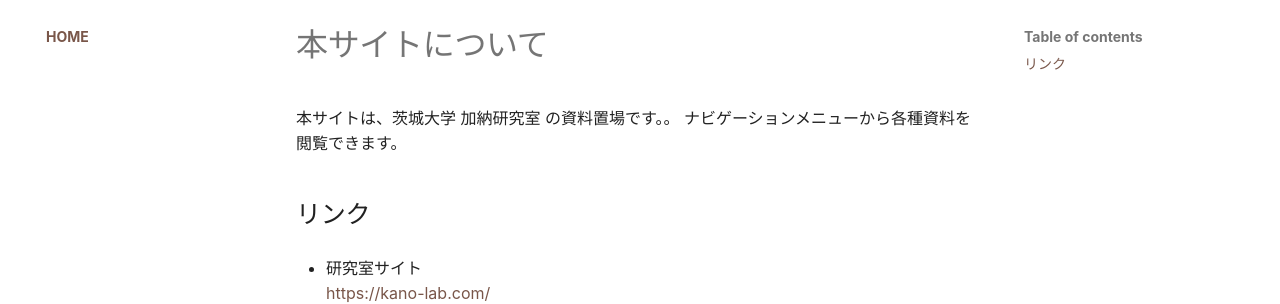
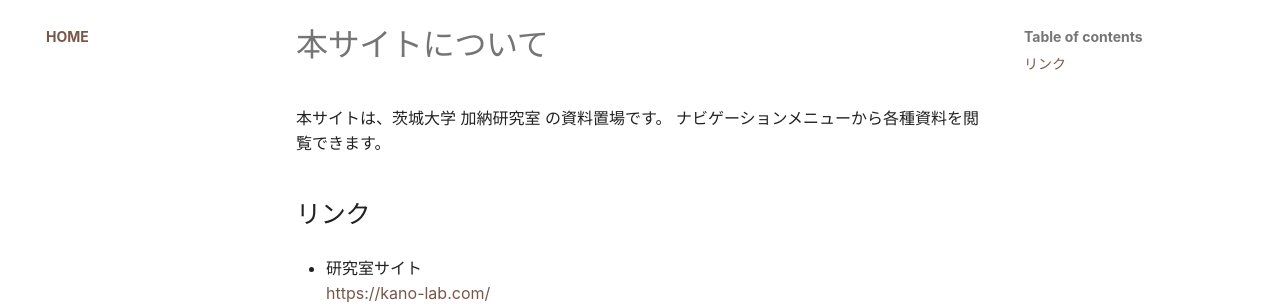
Before and after one commit to kanotown/docs, an MkDocs documentation site: the page built from docs/index.md, in a window 1280 px wide. Shown: the part 122-426 px from the top of the page. Built offline with MkDocs 1.6.1 and Material for MkDocs 9.7.7, drawn with Linux system fonts in a browser that asks for light colours.

```diff
--- a/docs/index.md
+++ b/docs/index.md
@@ -1,6 +1,6 @@
 # 本サイトについて
 
-本サイトは、茨城大学 加納研究室 の資料置場です。。
+本サイトは、茨城大学 加納研究室 の資料置場です。
 ナビゲーションメニューから各種資料を閲覧できます。
 
 ## リンク
```
